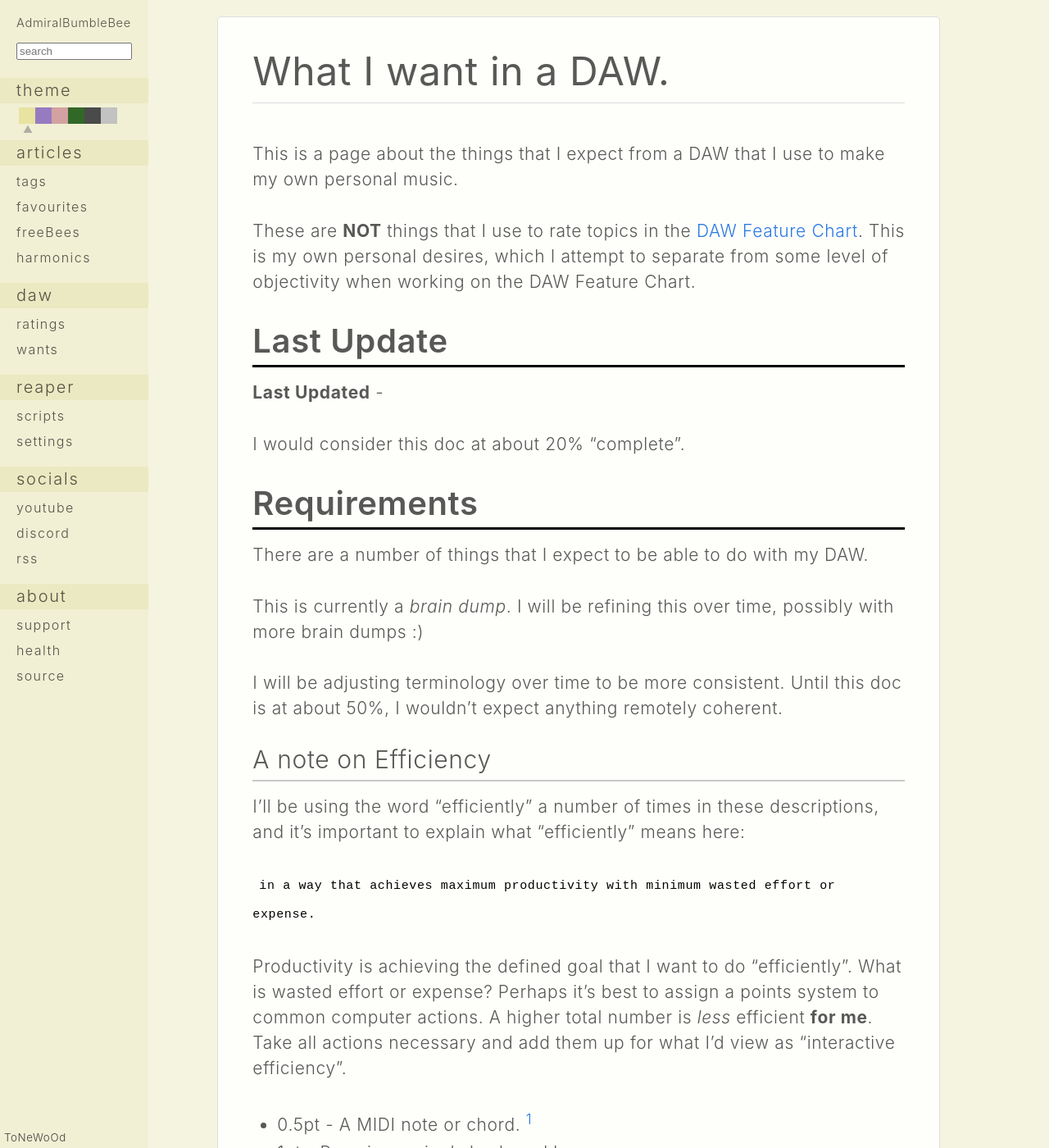
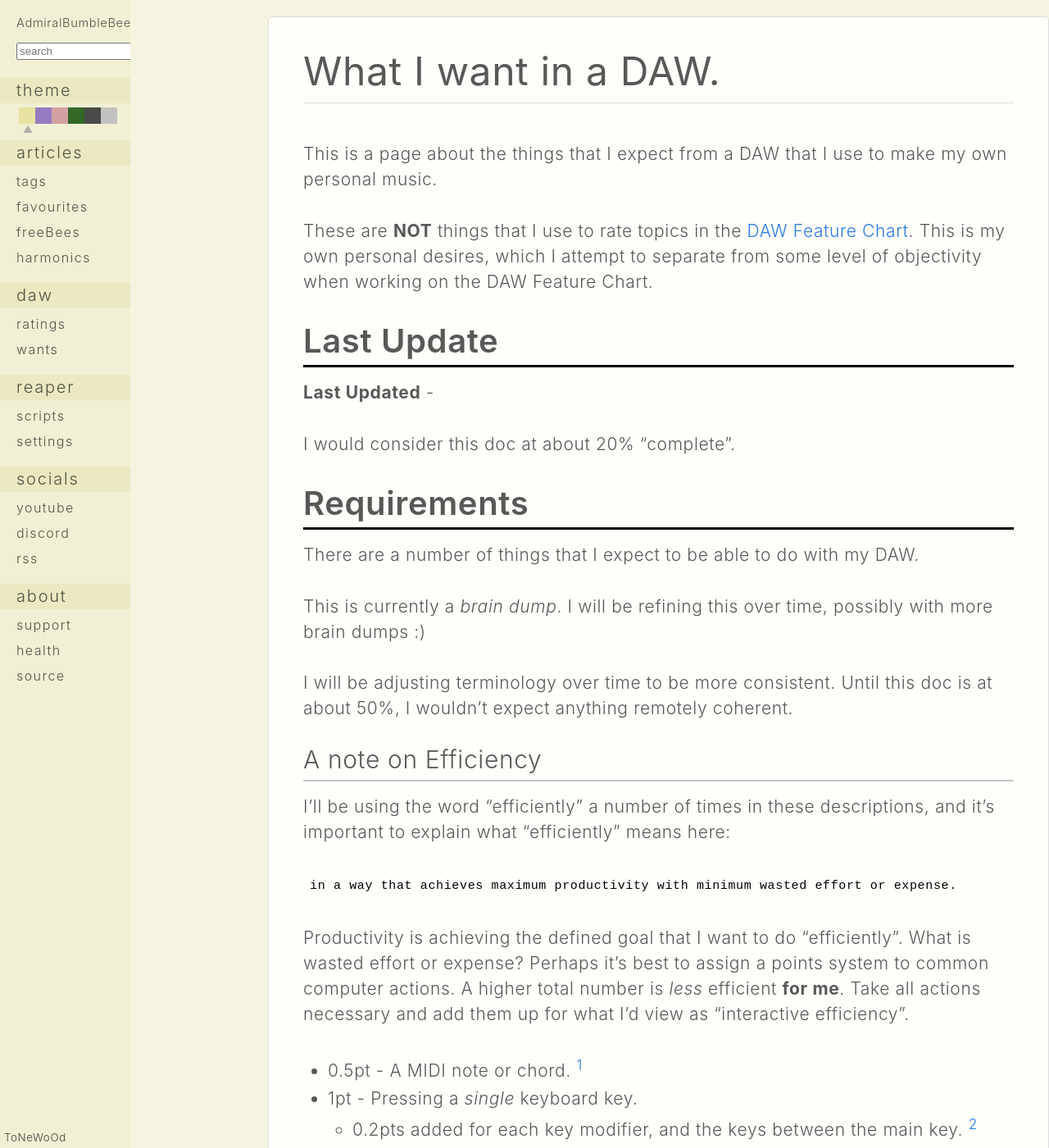
Before and after one commit to RobertARandolph/AdmiralBumbleBee.com, a Jekyll site: the page built from DAW-Wants.md, in a window 1280 px wide and 1400 px high. Shown: the whole window at 82% size. Built offline with Jekyll 4.4.1, drawn with Linux system fonts in a browser that asks for light colours; comment, search, counter and statistics services are not loaded.

Commit message:
more responsive center column, for fullscreens

```diff
--- a/_sass/_base.scss
+++ b/_sass/_base.scss
@@ -284,6 +284,7 @@
     justify-content: flex-start;
     position: absolute;
     top: 0px;
+    width: 100%;
 }
 
 /**
@@ -292,16 +293,17 @@
 .page-content {
     margin-top: 10px;
     padding: 0px;
-    flex: 0 2 1050px;
+    flex-basis: 100%;
 }
+
 
 /**
  * Wrapper
  */
 .wrapper {
+  max-width: 1050px;
   margin-top: 10px;
-  padding-right: 8%;
-  padding-left: 8%;
+  margin-left: 15%;
 
   @include media-query($on-palm) {
     max-width: 100%;
```
